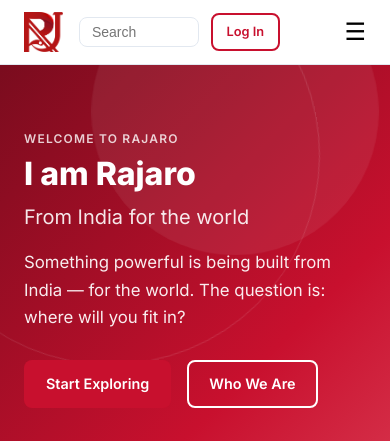
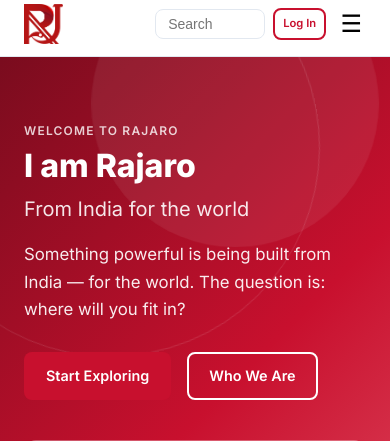
Before and after one commit to Researchpeoplecommunity/rajaro_website, a Flask app: page / in a window 390 px wide. Shown: the top 441 px of the page. Run offline with Flask 3, Linux system fonts and the light colour scheme; data comes from the database, SQL or seed files in the repository.

Commit message:
Fix mobile header: keep logo, search, and login on top row.
Co-authored-by: Cursor <cursoragent@cursor.com>

```diff
--- a/static/css/style.css
+++ b/static/css/style.css
@@ -939,14 +939,51 @@ a:hover { text-decoration: underline; }
   .product-showcase-grid { grid-template-columns: 1fr; }
   .detail-layout { grid-template-columns: 1fr; }
   .detail-aside { position: static; }
-  .header-inner { flex-wrap: wrap; }
+
+  .header-inner {
+    display: grid;
+    grid-template-columns: auto 1fr auto;
+    grid-template-areas:
+      "logo actions toggle"
+      "nav nav nav";
+    align-items: center;
+    column-gap: 0.65rem;
+    row-gap: 0;
+    min-height: 56px;
+  }
+  .logo { grid-area: logo; }
+  .header-actions {
+    grid-area: actions;
+    display: flex;
+    align-items: center;
+    justify-content: flex-end;
+    gap: 0.5rem;
+    min-width: 0;
+  }
+  .search-form { flex: 1; min-width: 0; max-width: 140px; }
+  .search-form input { width: 100%; min-width: 0; }
+  .header-actions .btn-sm { padding: 0.35rem 0.65rem; font-size: 0.75rem; white-space: nowrap; }
+  .mobile-toggle {
+    grid-area: toggle;
+    display: block;
+    margin-left: 0;
+    line-height: 1;
+    padding: 0.25rem;
+  }
   .main-nav {
-    display: none; width: 100%; flex-direction: column; flex-wrap: wrap;
-    overflow-x: visible; padding: 0.75rem 1.5rem 0; gap: 0;
+    grid-area: nav;
+    display: none;
+    width: 100%;
+    flex-direction: column;
+    flex-wrap: nowrap;
+    overflow-x: visible;
+    padding: 0.5rem 0 0;
+    margin-top: 0.5rem;
+    border-top: 1px solid var(--border);
+    gap: 0;
   }
   .main-nav a { padding: 0.55rem 0; border-bottom: 1px solid var(--border); font-size: 0.875rem; }
   body.nav-open .main-nav { display: flex; }
-  .mobile-toggle { display: block; margin-left: auto; }
   .form-grid { grid-template-columns: 1fr; }
   .hero-orb-3, .hero-ring-2 { display: none; }
 }
@@ -957,6 +994,8 @@ a:hover { text-decoration: underline; }
   .digital-wheel { width: min(100%, 360px); }
   .digital-wheel-item { width: 96px; }
   .wheel-text { font-size: 0.65rem; }
+  .search-form { max-width: 110px; }
+  .header-actions .btn-sm { padding: 0.3rem 0.5rem; font-size: 0.7rem; }
   .about-facts-grid { grid-template-columns: 1fr; }
   .services-overview-grid { grid-template-columns: 1fr 1fr; }
   .overview-grid { grid-template-columns: 1fr 1fr; }
```
